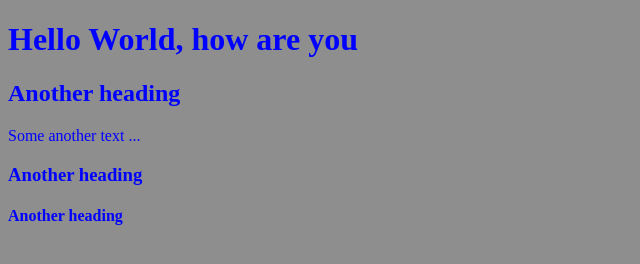
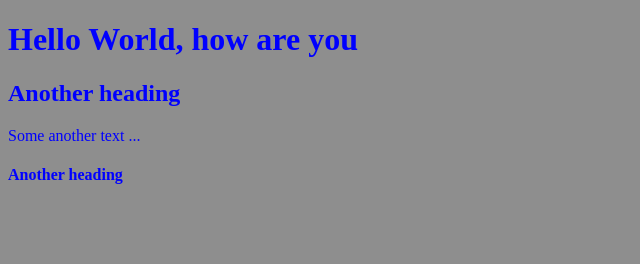
Before and after one commit to lenkaZeliarova/git_demo, a plain HTML site: page index.html in a window 1280 px wide. Shown: the whole page, without its empty margins (0-640 px from the left). Drawn offline with Linux system fonts and the light colour scheme.

Commit message:
Deleted heading

```diff
--- a/index.html
+++ b/index.html
@@ -8,7 +8,7 @@
         <h1>Hello World, how are you</h1>
 	<h2>Another heading</h2>
 	<p>Some another text ...</p>
-	<h3>Another heading</h3>
+
 
 	<h4>Another heading</h4>
     </body>
```
